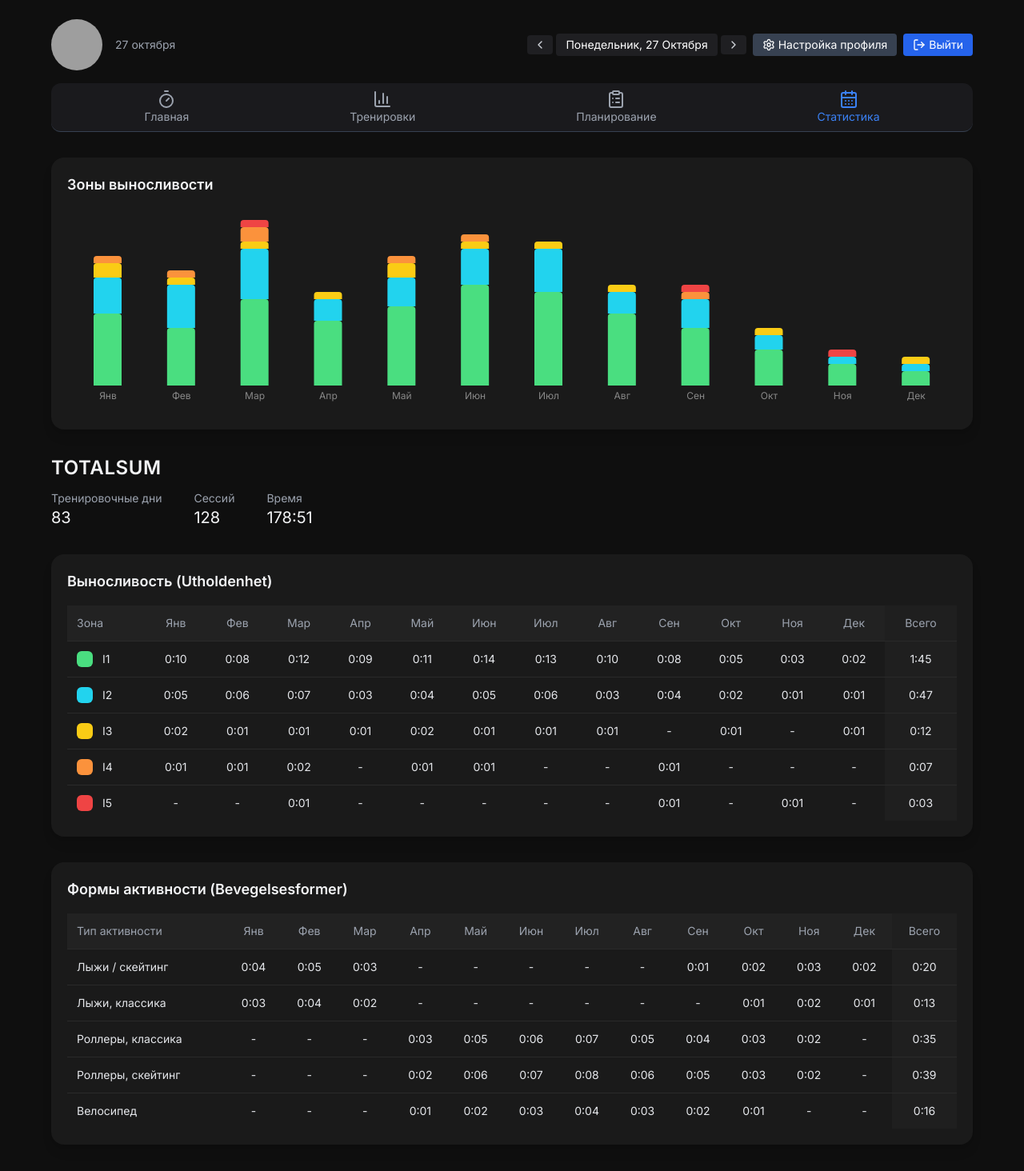
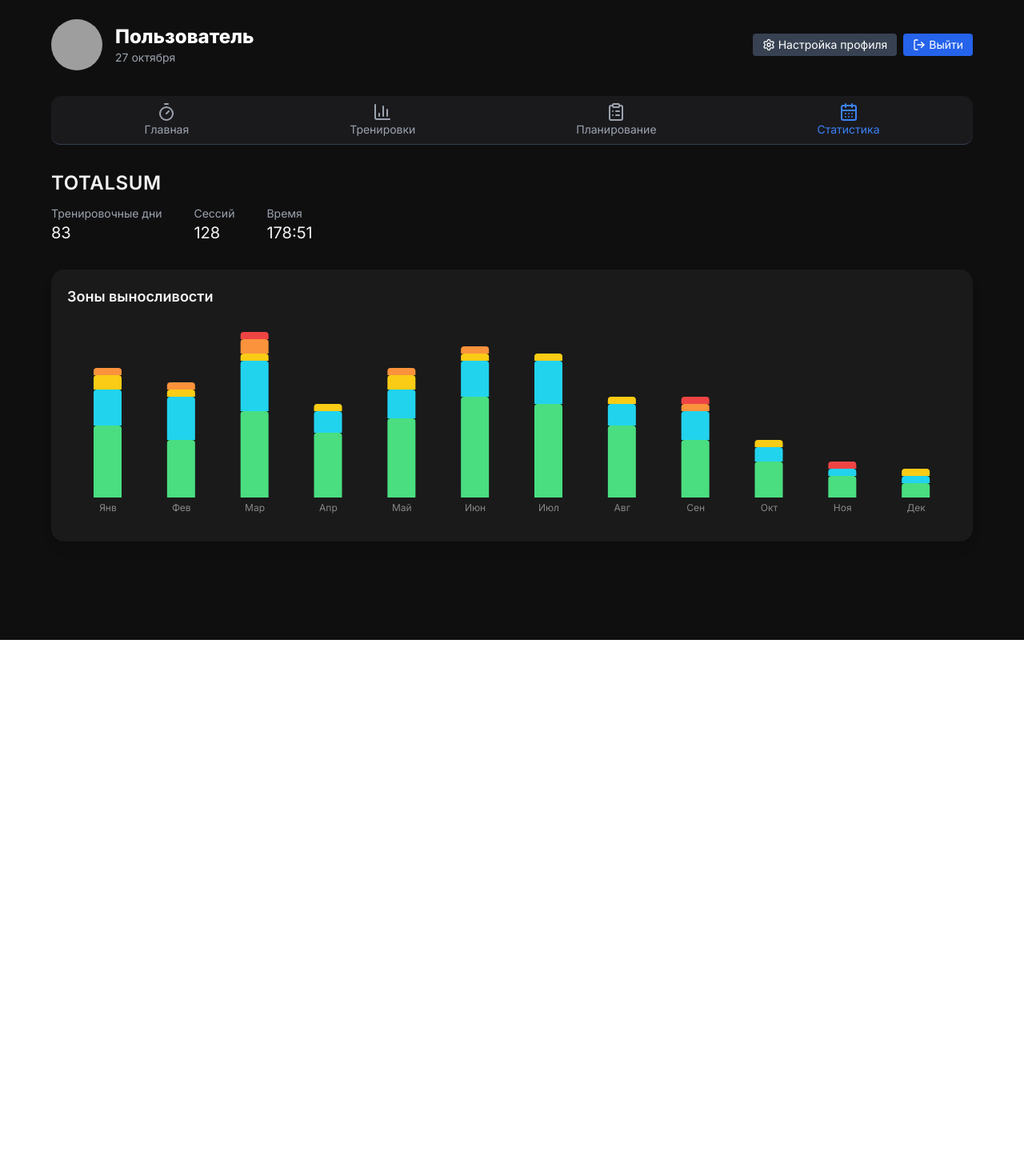
Before and after one commit to mbaliabin/dagbook-test, a React (Vite) app in the folder fasx-frontend/: page /statistics in a window 1280 px wide. Shown: the top 1464 px of the page at 80% size. After the commit the page ends 800 px from the top, so only its background shows below. Built offline with nearby package versions, Linux system fonts and the light colour scheme; grey boxes are pictures that could not be loaded.

Commit message:
Доработка StatisticsPage.tsx 156

```diff
--- a/fasx-frontend/src/pages/StatisticsPage.tsx
+++ b/fasx-frontend/src/pages/StatisticsPage.tsx
@@ -1,4 +1,21 @@
-import React, { useEffect, useState } from "react";
+import React from "react";
+import { useNavigate, useLocation } from "react-router-dom";
+import dayjs from "dayjs";
+import "dayjs/locale/ru";
+import {
+  Timer,
+  BarChart3,
+  ClipboardList,
+  CalendarDays,
+  ChevronLeft,
+  ChevronRight,
+  Settings,
+  LogOut,
+} from "lucide-react";
+
+import { TenButtons, SingleSelectButton } from "../components/DailyParametersComponents"; // Если вынесем эти кнопки
+import { getUserProfile } from "../api/getUserProfile";
+
 import {
   BarChart,
   Bar,
@@ -6,36 +23,26 @@ import {
   Tooltip,
   ResponsiveContainer,
 } from "recharts";
-import dayjs from "dayjs";
-import "dayjs/locale/ru";
-import {
-  User,
-  Brain,
-  Moon,
-  AlertTriangle,
-  Thermometer,
-  Send,
-  Clock,
-  Sun,
-  Award,
-  Settings,
-  LogOut,
-  ChevronLeft,
-  ChevronRight,
-  Timer,
-  BarChart3,
-  ClipboardList,
-  CalendarDays,
-} from "lucide-react";
-import { getUserProfile } from "../api/getUserProfile";
 
 dayjs.locale("ru");
 
 export default function StatsPage() {
-  const [name, setName] = useState("");
-  const [selectedDate, setSelectedDate] = useState(dayjs());
-  const navigate = (path: string) => (window.location.href = path); // можно заменить на useNavigate
-  const locationPath = window.location.pathname;
+  const navigate = useNavigate();
+  const location = useLocation();
+
+  const [name, setName] = React.useState("");
+
+  React.useEffect(() => {
+    const fetchProfile = async () => {
+      try {
+        const data = await getUserProfile();
+        setName(data.name || "Пользователь");
+      } catch (err) {
+        console.error("Ошибка загрузки профиля:", err);
+      }
+    };
+    fetchProfile();
+  }, []);
 
   const totals = {
     trainingDays: 83,
@@ -44,7 +51,7 @@ export default function StatsPage() {
   };
 
   const months = [
-    "Янв","Фев","Мар","Апр","Май","Июн","Июл","Авг","Сен","Окт","Ноя","Дек"
+    "Янв","Фев","Мар","Апр","Май","Июн","Июл","Авг","Сен","Окт","Ноя","Дек",
   ];
 
   const enduranceZones = [
@@ -69,70 +76,41 @@ export default function StatsPage() {
     return `${h}:${m.toString().padStart(2, "0")}`;
   };
 
-  useEffect(() => {
-    const fetchProfile = async () => {
-      try {
-        const data = await getUserProfile();
-        setName(data.name || "Пользователь");
-      } catch (err) {
-        console.error("Ошибка загрузки профиля:", err);
-      }
-    };
-    fetchProfile();
-  }, []);
-
-  const prevDay = () => setSelectedDate(selectedDate.subtract(1, "day"));
-  const nextDay = () => setSelectedDate(selectedDate.add(1, "day"));
-
-  const formattedDate = selectedDate
-    .format("dddd, DD MMMM")
-    .split(" ")
-    .map((w) => w.charAt(0).toUpperCase() + w.slice(1))
-    .join(" ");
-
-  const handleLogout = () => {
-    localStorage.removeItem("token");
-    navigate("/login");
-  };
-
   return (
     <div className="min-h-screen bg-[#0f0f0f] text-gray-200 p-6">
       <div className="max-w-6xl mx-auto space-y-8">
-        {/* === Верхний блок с аватаром и меню === */}
-        <div className="space-y-4">
+
+        {/* Верхний блок с аватаром и кнопками */}
         <div className="flex flex-col md:flex-row md:items-center md:justify-between gap-4">
           <div className="flex items-center space-x-4">
-              <img src="/profile.jpg" alt="Avatar" className="w-16 h-16 rounded-full object-cover" />
+            <img
+              src="/profile.jpg"
+              alt="Avatar"
+              className="w-16 h-16 rounded-full object-cover"
+            />
             <div>
-                <h1 className="text-2xl font-bold text-white">{name}</h1>
+              <h1 className="text-2xl font-bold text-white">{name || "Пользователь"}</h1>
               <p className="text-sm text-gray-400">{dayjs().format("D MMMM")}</p>
             </div>
           </div>
 
           <div className="flex items-center space-x-2">
-              <div className="flex items-center gap-1">
-                <button onClick={prevDay} className="flex items-center justify-center text-sm text-gray-300 bg-[#1f1f22] px-2 py-1 rounded hover:bg-[#2a2a2d] transition-colors">
-                  <ChevronLeft className="w-4 h-4" />
-                </button>
-
-                <div className="px-3 py-1 rounded bg-[#1f1f22] text-white text-sm flex items-center justify-center cursor-pointer select-none">
-                  {formattedDate}
-                </div>
-
-                <button onClick={nextDay} className="flex items-center justify-center text-sm text-gray-300 bg-[#1f1f22] px-2 py-1 rounded hover:bg-[#2a2a2d] transition-colors">
-                  <ChevronRight className="w-4 h-4" />
-                </button>
-              </div>
-
-              <button onClick={() => navigate("/profile/settings")} className="bg-gray-700 hover:bg-gray-600 text-white text-sm px-3 py-1 rounded flex items-center">
+            <button
+              onClick={() => navigate("/profile/settings")}
+              className="bg-gray-700 hover:bg-gray-600 text-white text-sm px-3 py-1 rounded flex items-center"
+            >
               <Settings className="w-4 h-4 mr-1" /> Настройка профиля
             </button>
-              <button onClick={handleLogout} className="bg-blue-600 hover:bg-blue-700 text-white text-sm px-3 py-1 rounded flex items-center">
+            <button
+              onClick={() => { localStorage.removeItem("token"); navigate("/login"); }}
+              className="bg-blue-600 hover:bg-blue-700 text-white text-sm px-3 py-1 rounded flex items-center"
+            >
               <LogOut className="w-4 h-4 mr-1" /> Выйти
             </button>
           </div>
         </div>
 
+        {/* Верхнее меню */}
         <div className="flex justify-around bg-[#1a1a1d] border-b border-gray-700 py-2 px-4 rounded-xl">
           {[
             { label: "Главная", icon: Timer, path: "/daily" },
@@ -141,12 +119,14 @@ export default function StatsPage() {
             { label: "Статистика", icon: CalendarDays, path: "/statistics" },
           ].map((item) => {
             const Icon = item.icon;
-              const isActive = locationPath === item.path;
+            const isActive = location.pathname === item.path;
             return (
               <button
                 key={item.path}
                 onClick={() => navigate(item.path)}
-                  className={`flex flex-col items-center text-sm transition-colors ${isActive ? "text-blue-500" : "text-gray-400 hover:text-white"}`}
+                className={`flex flex-col items-center text-sm transition-colors ${
+                  isActive ? "text-blue-500" : "text-gray-400 hover:text-white"
+                }`}
               >
                 <Icon className="w-6 h-6" />
                 <span>{item.label}</span>
@@ -154,50 +134,13 @@ export default function StatsPage() {
             );
           })}
         </div>
-        </div>
 
-        {/* === Диаграмма выносливости === */}
-        <div className="bg-[#1a1a1a] rounded-2xl p-5 shadow-lg">
-          <h2 className="text-lg font-semibold mb-4 text-gray-100">Зоны выносливости</h2>
-          <div className="h-64">
-            <ResponsiveContainer width="100%" height="100%">
-              {(() => {
-                const chartData = months.map((month, i) => {
-                  const data: any = { month };
-                  enduranceZones.forEach((zone) => (data[zone.zone] = zone.months[i]));
-                  return data;
-                });
-                return (
-                  <BarChart data={chartData} barSize={35}>
-                    <XAxis dataKey="month" axisLine={false} tickLine={false} tick={{ fill: "#888", fontSize: 12 }} />
-                    <Tooltip content={({ active, payload }: any) => {
-                      if (active && payload && payload.length) {
-                        return (
-                          <div className="bg-[#1e1e1e] border border-[#333] px-3 py-2 rounded-xl text-xs text-gray-300 shadow-md">
-                            {payload.map((p: any) => (
-                              <p key={p.dataKey} className="mt-1">
-                                <span className="inline-block w-3 h-3 mr-1 rounded-full" style={{ backgroundColor: p.fill }}></span>
-                                {p.dataKey}: {formatTime(p.value)}
-                              </p>
-                            ))}
-                          </div>
-                        );
-                      }
-                      return null;
-                    }} />
-                    {enduranceZones.map((zone) => (
-                      <Bar key={zone.zone} dataKey={zone.zone} stackId="a" fill={zone.color} radius={[4,4,0,0]} />
-                    ))}
-                  </BarChart>
-                );
-              })()}
-            </ResponsiveContainer>
-          </div>
-        </div>
+        {/* TOTALSUM */}
+        <div>
+          <h1 className="text-2xl font-semibold tracking-wide text-gray-100">
+            TOTALSUM
+          </h1>
 
-        {/* === TOTALSUM === */}
-        <div>
-          <h1 className="text-2xl font-semibold tracking-wide text-gray-100">TOTALSUM</h1>
           <div className="flex flex-wrap gap-10 text-sm mt-3">
             <div>
               <p className="text-gray-400">Тренировочные дни</p>
@@ -214,58 +157,51 @@ export default function StatsPage() {
           </div>
         </div>
 
-        {/* === Таблица: Выносливость === */}
-        <div className="bg-[#1a1a1a] p-5 rounded-2xl shadow-lg overflow-x-auto">
-          <h2 className="text-lg font-semibold text-gray-100 mb-4">Выносливость (Utholdenhet)</h2>
-          <table className="w-full min-w-[900px] text-sm border-collapse">
-            <thead>
-              <tr className="bg-[#222] text-gray-400 text-left">
-                <th className="p-3 font-medium sticky left-0 bg-[#222]">Зона</th>
-                {months.map((m) => <th key={m} className="p-3 font-medium text-center">{m}</th>)}
-                <th className="p-3 font-medium text-center bg-[#1f1f1f]">Всего</th>
-              </tr>
-            </thead>
-            <tbody>
-              {enduranceZones.map((z) => (
-                <tr key={z.zone} className="border-t border-[#2a2a2a] hover:bg-[#252525]/60 transition">
-                  <td className="p-3 flex items-center gap-3 sticky left-0 bg-[#1a1a1a]">
-                    <div className="w-5 h-5 rounded-md" style={{ backgroundColor: z.color }}></div>
-                    {z.zone}
-                  </td>
-                  {z.months.map((val, i) => <td key={i} className="p-3 text-center">{val > 0 ? formatTime(val) : "-"}</td>)}
-                  <td className="p-3 text-center font-medium bg-[#1f1f1f]">{formatTime(z.total)}</td>
-                </tr>
+        {/* Таблицы и диаграммы */}
+        <div className="bg-[#1a1a1a] p-5 rounded-2xl shadow-lg">
+          <h2 className="text-lg font-semibold mb-4 text-gray-100">Зоны выносливости</h2>
+          <div className="h-64">
+            <ResponsiveContainer width="100%" height="100%">
+              <BarChart
+                data={months.map((month, i) => {
+                  const data: any = { month };
+                  enduranceZones.forEach((zone) => (data[zone.zone] = zone.months[i]));
+                  return data;
+                })}
+                barSize={35}
+              >
+                <XAxis dataKey="month" axisLine={false} tickLine={false} tick={{ fill: "#888", fontSize: 12 }} />
+                <Tooltip
+                  content={({ active, payload }: any) => {
+                    if (active && payload && payload.length) {
+                      return (
+                        <div className="bg-[#1e1e1e] border border-[#333] px-3 py-2 rounded-xl text-xs text-gray-300 shadow-md">
+                          {payload.map((p: any) => (
+                            <p key={p.dataKey} className="mt-1">
+                              <span
+                                className="inline-block w-3 h-3 mr-1 rounded-full"
+                                style={{ backgroundColor: p.fill }}
+                              ></span>
+                              {p.dataKey}: {formatTime(p.value)}
+                            </p>
                           ))}
-            </tbody>
-          </table>
+                        </div>
+                      );
+                    }
+                    return null;
+                  }}
+                />
+                {enduranceZones.map((zone) => (
+                  <Bar key={zone.zone} dataKey={zone.zone} stackId="a" fill={zone.color} radius={[4, 4, 0, 0]} />
+                ))}
+              </BarChart>
+            </ResponsiveContainer>
+          </div>
         </div>
 
-        {/* === Таблица: Активности === */}
-        <div className="bg-[#1a1a1a] p-5 rounded-2xl shadow-lg overflow-x-auto">
-          <h2 className="text-lg font-semibold text-gray-100 mb-4">Формы активности (Bevegelsesformer)</h2>
-          <table className="w-full min-w-[900px] text-sm border-collapse">
-            <thead>
-              <tr className="bg-[#222] text-gray-400 text-left">
-                <th className="p-3 font-medium sticky left-0 bg-[#222]">Тип активности</th>
-                {months.map((m) => <th key={m} className="p-3 font-medium text-center">{m}</th>)}
-                <th className="p-3 font-medium text-center bg-[#1f1f1f]">Всего</th>
-              </tr>
-            </thead>
-            <tbody>
-              {movementTypes.map((m) => (
-                <tr key={m.type} className="border-t border-[#2a2a2a] hover:bg-[#252525]/60 transition">
-                  <td className="p-3 sticky left-0 bg-[#1a1a1a]">{m.type}</td>
-                  {m.months.map((val, i) => <td key={i} className="p-3 text-center">{val > 0 ? formatTime(val) : "-"}</td>)}
-                  <td className="p-3 text-center font-medium bg-[#1f1f1f]">{formatTime(m.total)}</td>
-                </tr>
-              ))}
-            </tbody>
-          </table>
-        </div>
+        {/* Таблицы по зонам и типам */}
+        {/* ... здесь можно вставить твою верстку таблиц, как была ранее ... */}
 
-        <div className="text-xs text-gray-500 text-center mt-6">
-          FASX Training Dashboard — годовая статистика
-        </div>
       </div>
     </div>
   );
```
Lines whose indentation alone changed are shown as unchanged.
